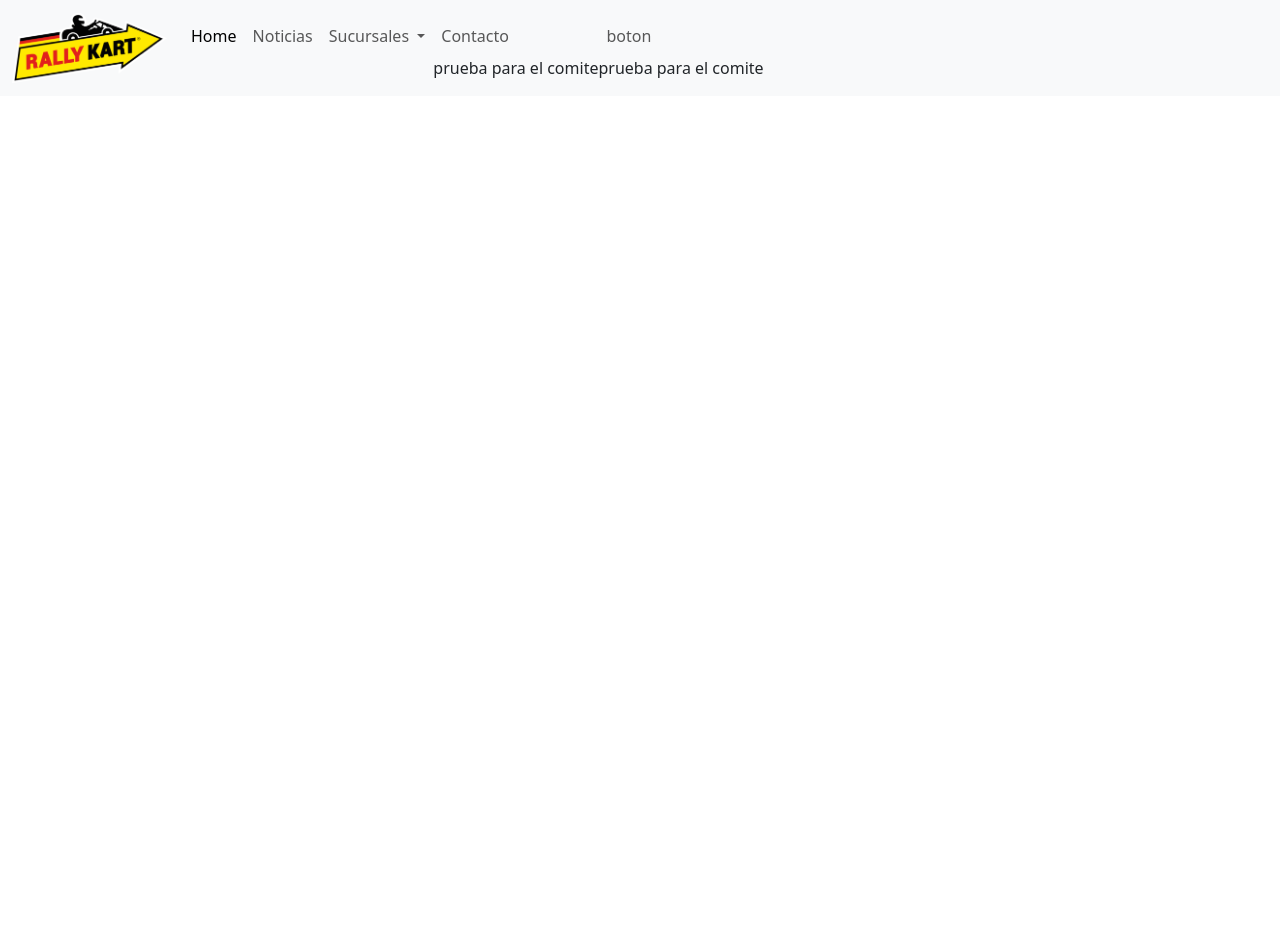
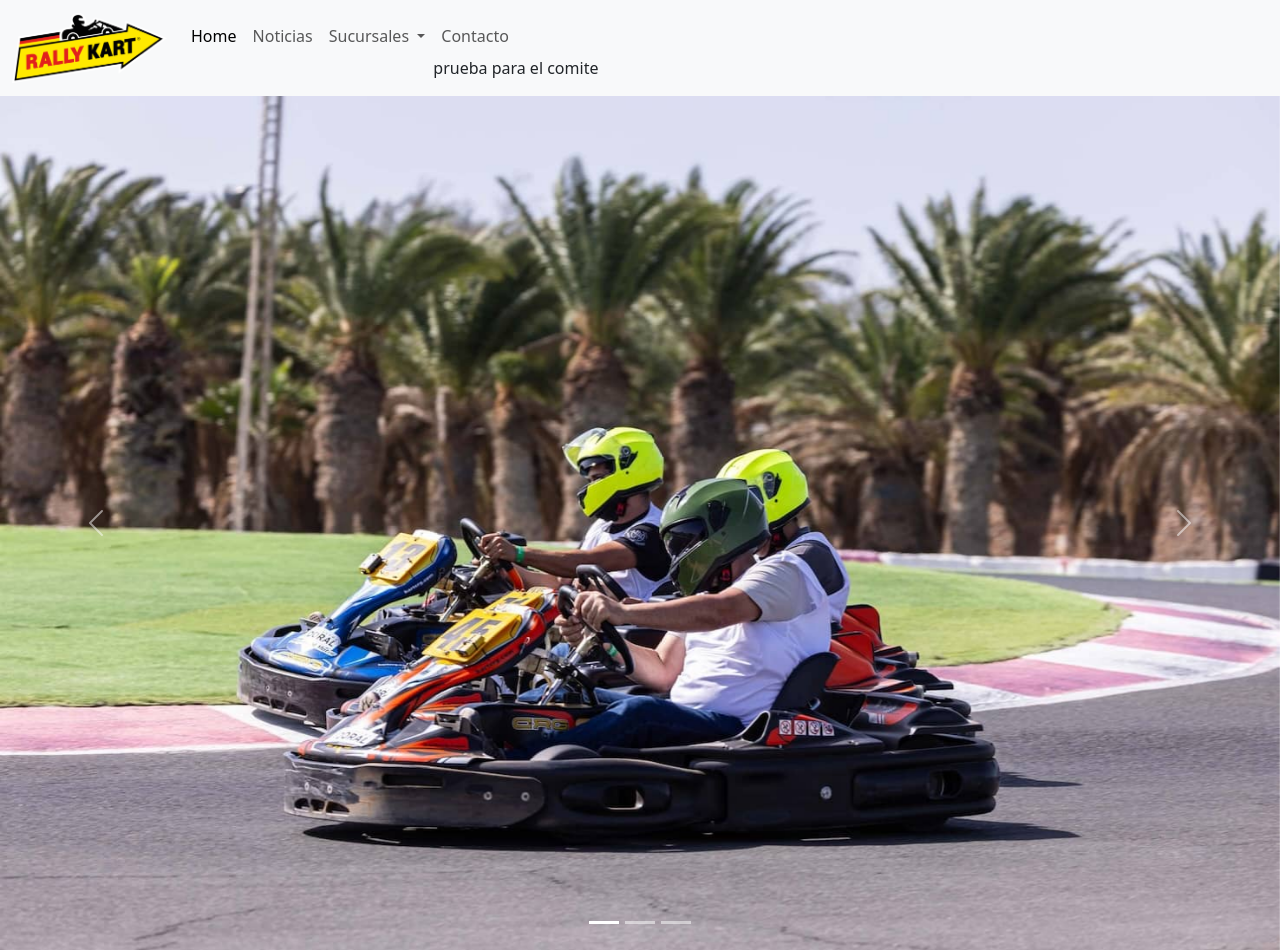
Before and after one commit to PaulTorres-spec/Proyecto-Grupo-3-TPW, a plain HTML site: page HTML/index.html in a window 1280 px wide. Before the commit the page ends 800 px from the top, so only its background shows below. Drawn offline with Linux system fonts and the light colour scheme.

Commit message:
Codigo del carrusel

```diff
--- a/HTML/index.html
+++ b/HTML/index.html
@@ -72,10 +72,6 @@
               <a class="nav-link" href="#">Contacto</a>
               prueba para el comite
             </li>
-            <li class="nav-item">
-              <a class="nav-link" href="#">boton</a>
-              prueba para el comite
-            </li>
           </ul>
           <!-- <form class="d-flex" role="search">
             <input
@@ -93,6 +89,59 @@
     </nav>
 
     <!-- ----------------------------------------------Carrusel---------------------------------------------- -->
+    <div id="carouselExampleIndicators" class="carousel slide">
+      <div class="carousel-indicators">
+        <button
+          type="button"
+          data-bs-target="#carouselExampleIndicators"
+          data-bs-slide-to="0"
+          class="active"
+          aria-current="true"
+          aria-label="Slide 1"
+        ></button>
+        <button
+          type="button"
+          data-bs-target="#carouselExampleIndicators"
+          data-bs-slide-to="1"
+          aria-label="Slide 2"
+        ></button>
+        <button
+          type="button"
+          data-bs-target="#carouselExampleIndicators"
+          data-bs-slide-to="2"
+          aria-label="Slide 3"
+        ></button>
+      </div>
+      <div class="carousel-inner">
+        <div class="carousel-item active">
+          <img src="/img/carrusel/image1.jpg" class="d-block w-100" alt="..." />
+        </div>
+        <div class="carousel-item">
+          <img src="/img/carrusel/image2.jpg" class="d-block w-100" alt="..." />
+        </div>
+        <div class="carousel-item">
+          <img src="/img/carrusel/image3.jpg" class="d-block w-100" alt="..." />
+        </div>
+      </div>
+      <button
+        class="carousel-control-prev"
+        type="button"
+        data-bs-target="#carouselExampleIndicators"
+        data-bs-slide="prev"
+      >
+        <span class="carousel-control-prev-icon" aria-hidden="true"></span>
+        <span class="visually-hidden">Previous</span>
+      </button>
+      <button
+        class="carousel-control-next"
+        type="button"
+        data-bs-target="#carouselExampleIndicators"
+        data-bs-slide="next"
+      >
+        <span class="carousel-control-next-icon" aria-hidden="true"></span>
+        <span class="visually-hidden">Next</span>
+      </button>
+    </div>
     <!-- ----------------------------------------------tarjetas---------------------------------------------- -->
     <!-- ----------------------------------------------Footer---------------------------------------------- -->
   </body>
```
Also changed, not shown: img/carrusel/image1.jpg (added), img/carrusel/image2.jpg (added), img/carrusel/image3.jpg (added).
